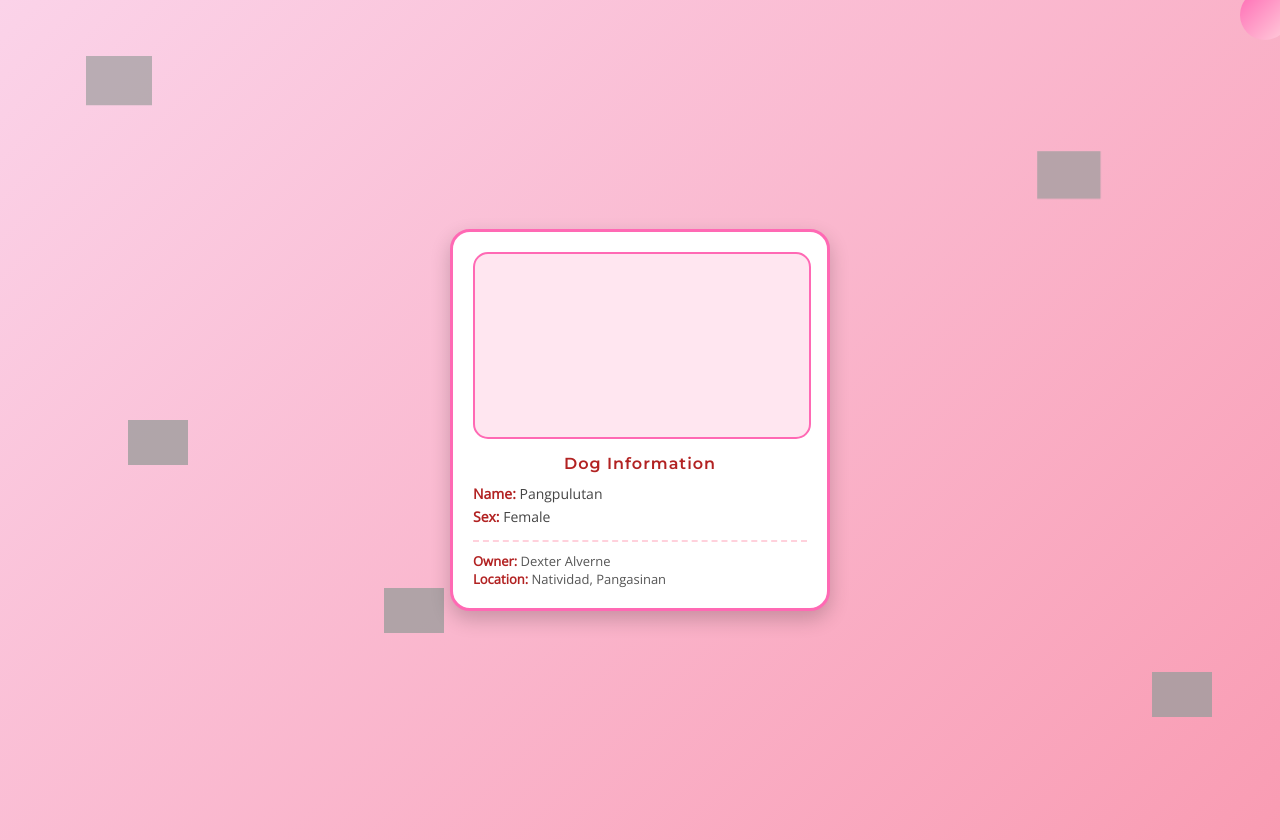
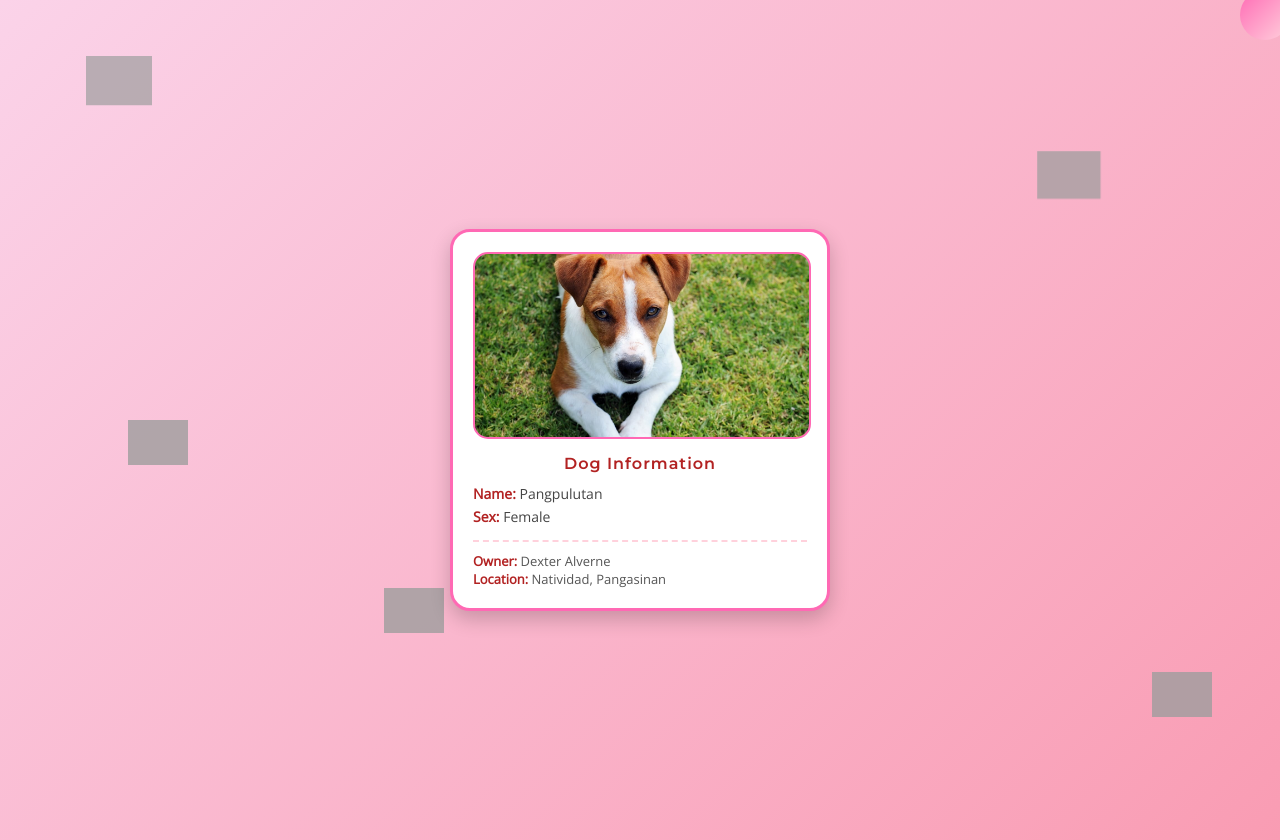
Before and after one commit to dexteralverneecoast-dot/MaleDog, a plain HTML site: page index.html in a window 1280 px wide. Drawn offline with nearby package versions, Linux system fonts and the light colour scheme; grey boxes are pictures that could not be loaded.

Commit message:
Fix HTML structure and update dog image path

```diff
--- a/index.html
+++ b/index.html
@@ -142,7 +142,7 @@
 <div class="frame">
 
   <!-- Insert your dog picture here -->
-  <div class="photo" style="background-image: url('Documents/dog.jpeg');"></div>
+  <div class="photo" style="background-image: url('dog.jpeg');"></div>
 
   <div>
     <div class="section-title">Dog Information</div>
```
